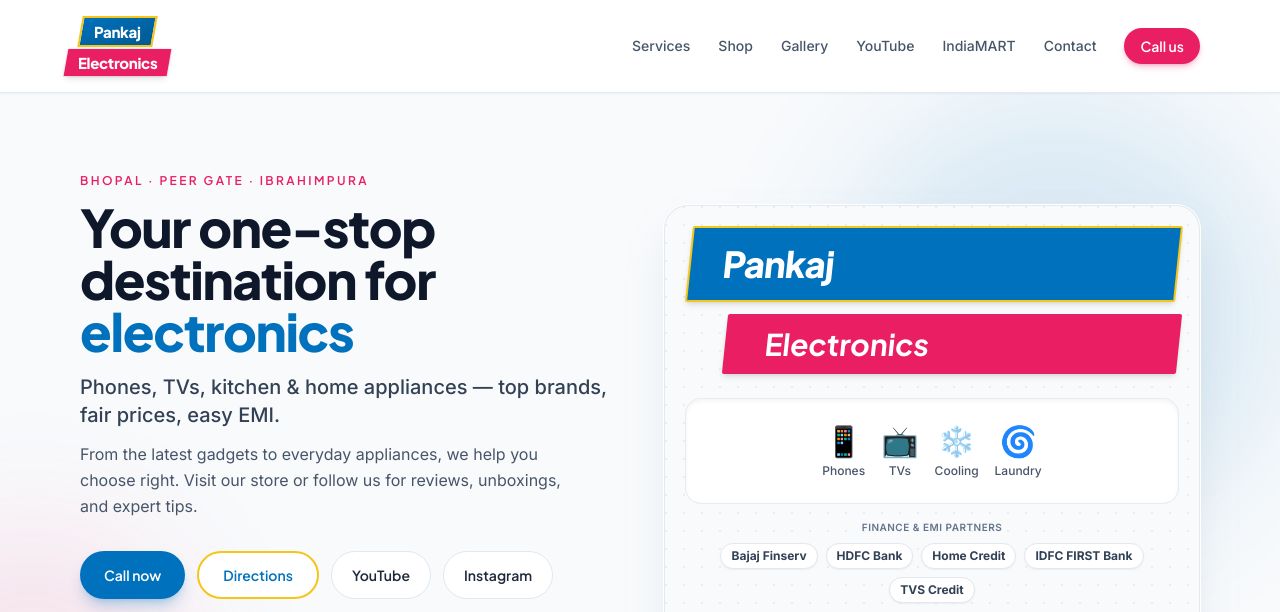
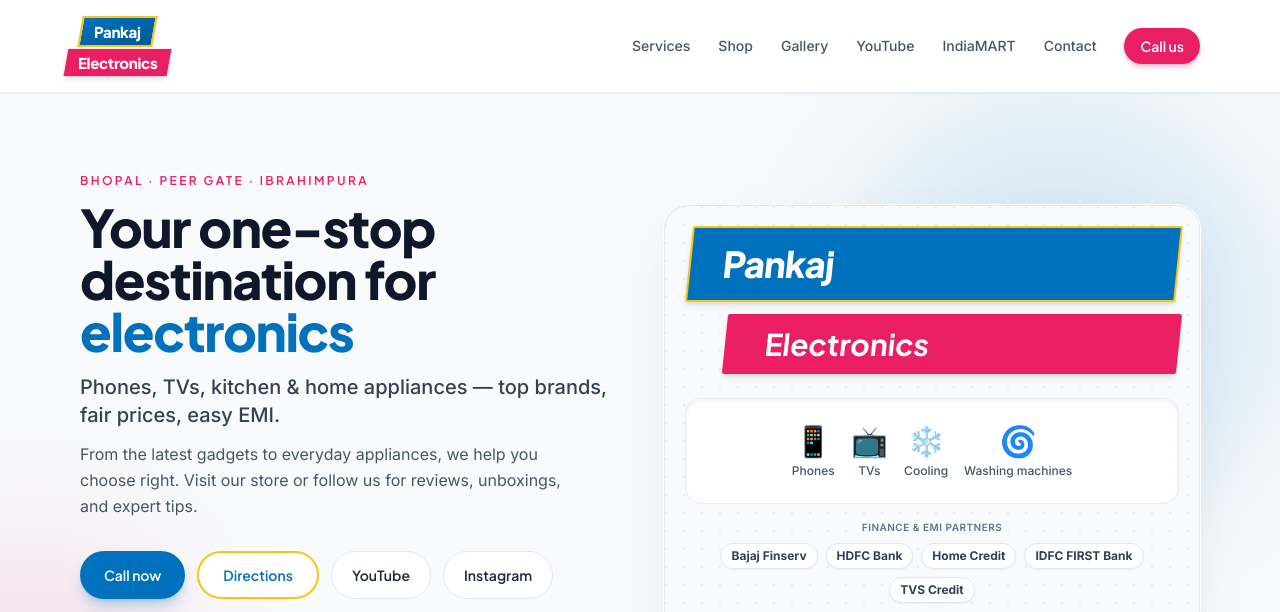
Before and after one commit to ashishmvcuk/pkj-webapp, a website: page index.html in a window 1280 px wide. Shown: the top 612 px of the page. Drawn offline with Linux system fonts and the light colour scheme.

Commit message:
Adding changes

```diff
--- a/index.html
+++ b/index.html
@@ -245,7 +245,7 @@
                 </div>
                 <div class="flex flex-col items-center gap-1 text-slate-600">
                   <span class="text-3xl" aria-hidden="true">🌀</span>
-                  <span class="text-xs font-medium">Laundry</span>
+                  <span class="text-xs font-medium">Washing machines</span>
                 </div>
               </div>
 
```
